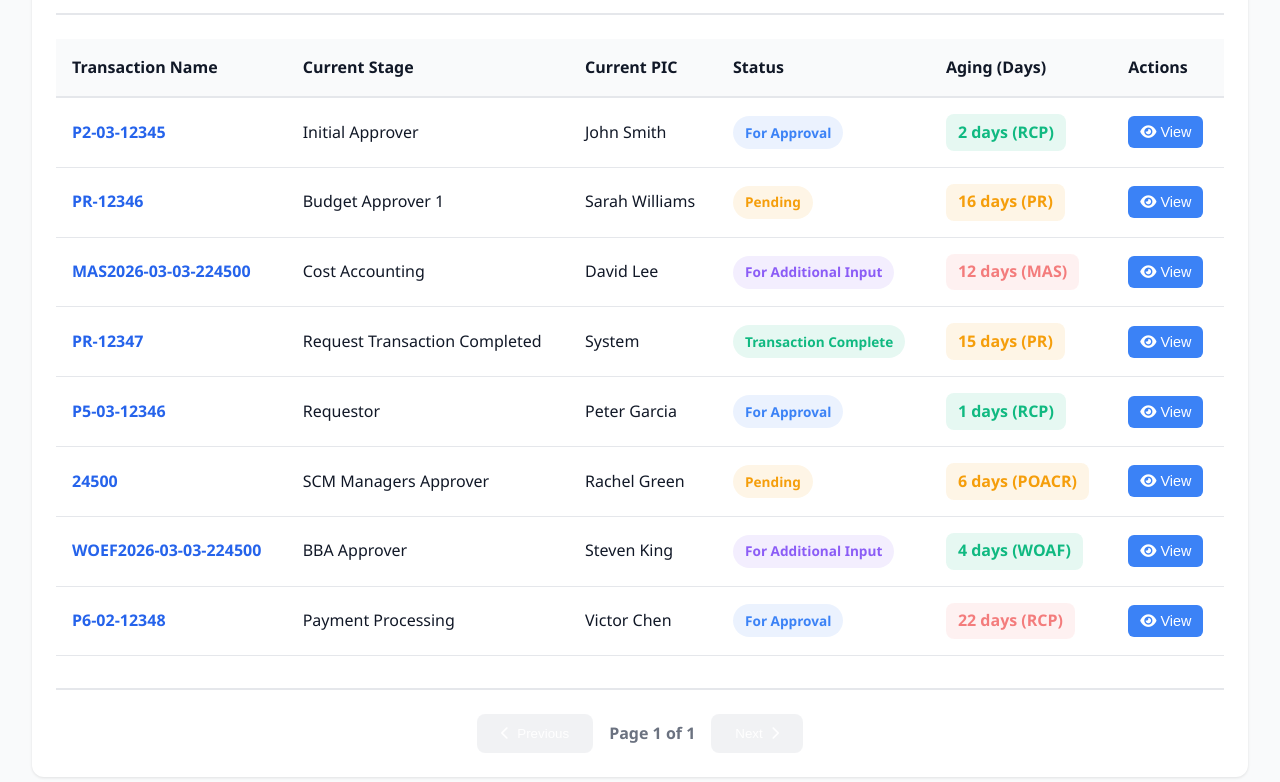
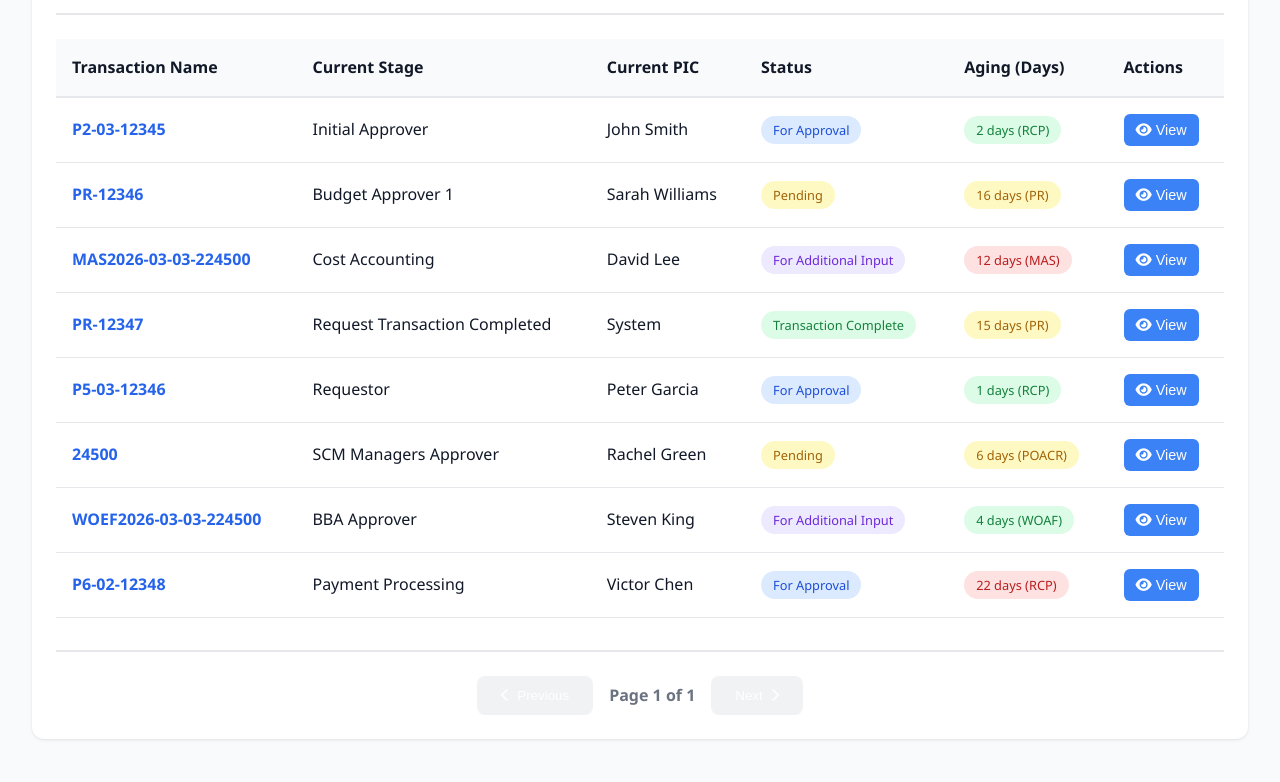
Before and after one commit to ElazarusNicoy/scm-monitoring-system, a plain HTML site: page workflow-tracking.html in a window 1280 px wide. Shown: the part 708-1490 px from the top of the page. Drawn offline with Linux system fonts and the light colour scheme; no server answers.

Commit message:
REF: Refactor status and aging indicator styles

```diff
--- a/styles.css
+++ b/styles.css
@@ -481,15 +481,15 @@ body {
 }
 
 /* Status Badges */
-.status-badge {
+/* .status-badge {
     display: inline-block;
     padding: 0.35rem 0.75rem;
     border-radius: 20px;
     font-size: 0.85rem;
     font-weight: 600;
-}
+} */
 
-.status-for-approval {
+/* .status-for-approval {
     background-color: rgba(59, 130, 246, 0.1);
     color: var(--info-color);
 }
@@ -507,6 +507,37 @@ body {
 .status-completed {
     background-color: rgba(16, 185, 129, 0.1);
     color: var(--success-color);
+} */
+
+.status-badge {
+    display: inline-block;
+    padding: 4px 12px;
+    border-radius: 20px;
+    font-size: 0.8rem;
+    font-weight: 500;
+    white-space: nowrap;
+}
+
+
+.status-for-approval {
+    background-color: #dbeafe;
+    color: #1d4ed8;
+}
+
+.status-pending {
+    background-color: #fef9c3;
+    color: #a16207;
+}
+
+.status-for-additional-input {
+    background-color: #ede9fe;
+    color: #6d28d9;
+}
+
+.status-completed,
+.status-transaction-complete {
+    background-color: #dcfce7;
+    color: #15803d;
 }
 
 /* Priority Badges */
@@ -536,7 +567,7 @@ body {
 }
 
 /* Aging Indicator */
-.aging-indicator {
+/* .aging-indicator {
     display: inline-flex;
     align-items: center;
     gap: 0.5rem;
@@ -559,6 +590,30 @@ body {
     background-color: rgba(239, 68, 68, 0.1);
     color: var(--danger-color);
     animation: pulse 2s infinite;
+} */
+
+.aging-indicator {
+    display: inline-block;
+    padding: 4px 12px;
+    border-radius: 20px;
+    font-size: 0.8rem;
+    font-weight: 500;
+    white-space: nowrap;
+}
+
+.aging-normal {
+    background-color: #dcfce7;
+    color: #15803d;
+}
+
+.aging-warning {
+    background-color: #fef9c3;
+    color: #a16207;
+}
+
+.aging-critical {
+    background-color: #fee2e2;
+    color: #b91c1c;
 }
 
 @keyframes pulse {
```
